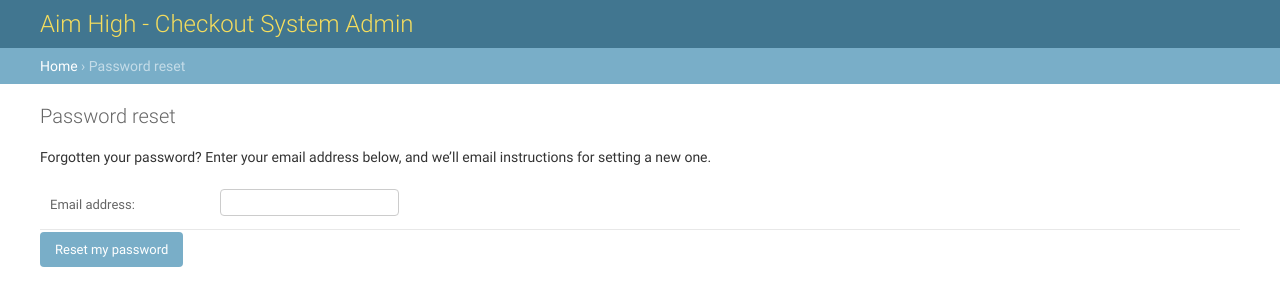
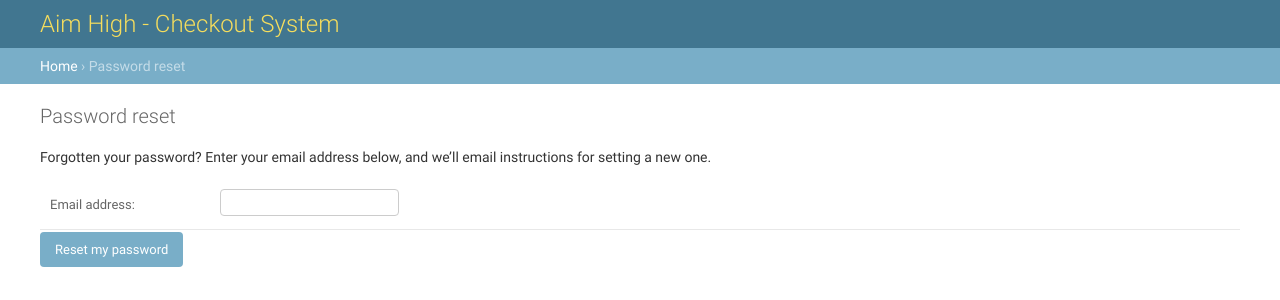
Before and after one commit to raghavsethi/techtracking, a Django app: a page that uses checkout/templates/admin/base_site.html in a window 1280 px wide. Shown: the top 300 px of the page. Run offline with Django 3.2, Linux system fonts and the light colour scheme.

Commit message:
Remove 'admin' from admin base

```diff
--- a/checkout/templates/admin/base_site.html
+++ b/checkout/templates/admin/base_site.html
@@ -3,7 +3,7 @@
 {% block title %}{{ title }} | {{ site_title|default:_('Django site admin') }}{% endblock %}
 
 {% block branding %}
-<h1 id="site-name"><a href="{% url 'admin:index' %}">Aim High - Checkout System Admin</a></h1>
+<h1 id="site-name"><a href="{% url 'admin:index' %}">Aim High - Checkout System</a></h1>
 {% endblock %}
 
 {% block nav-global %}{% endblock %}
```
